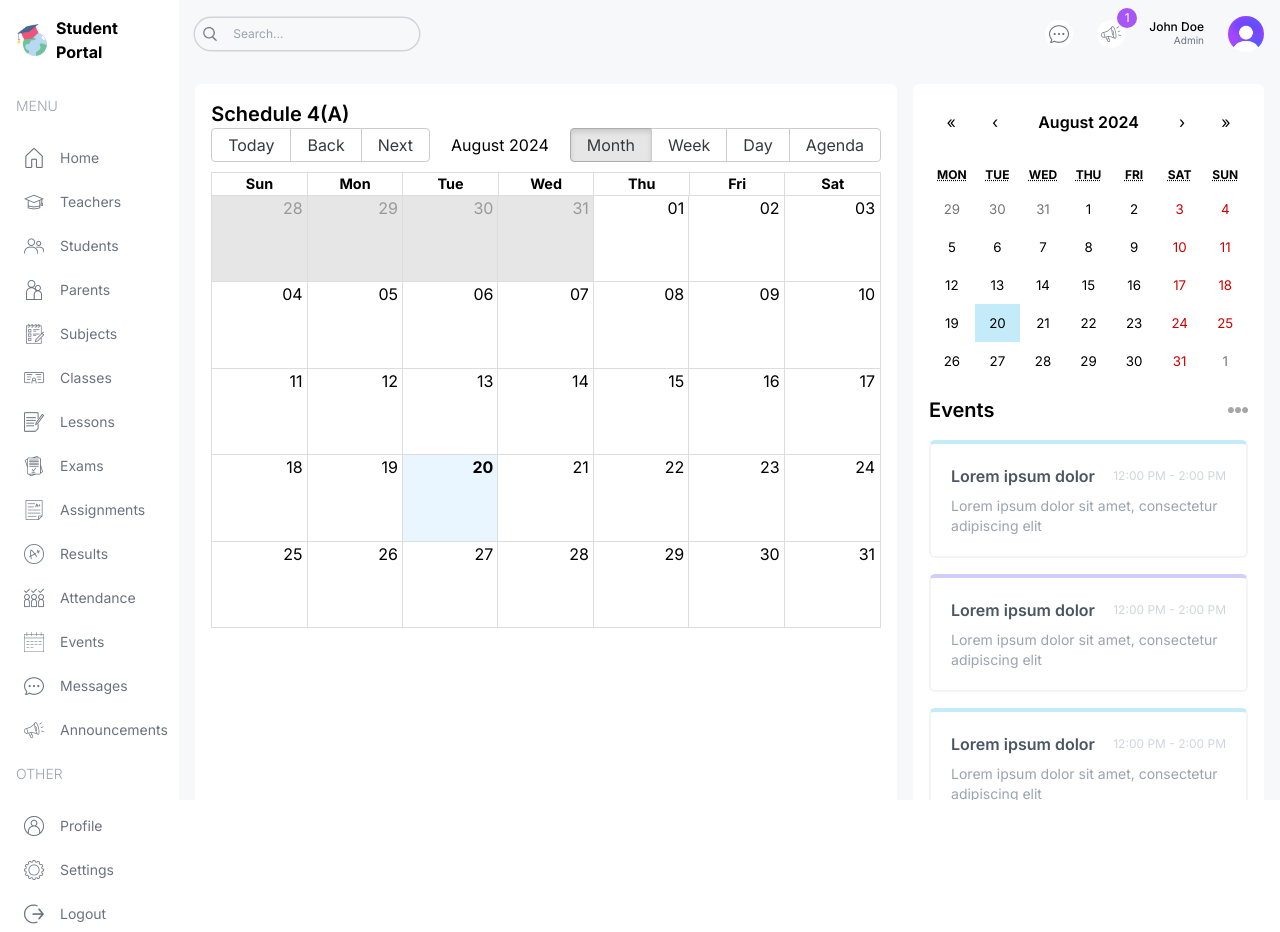
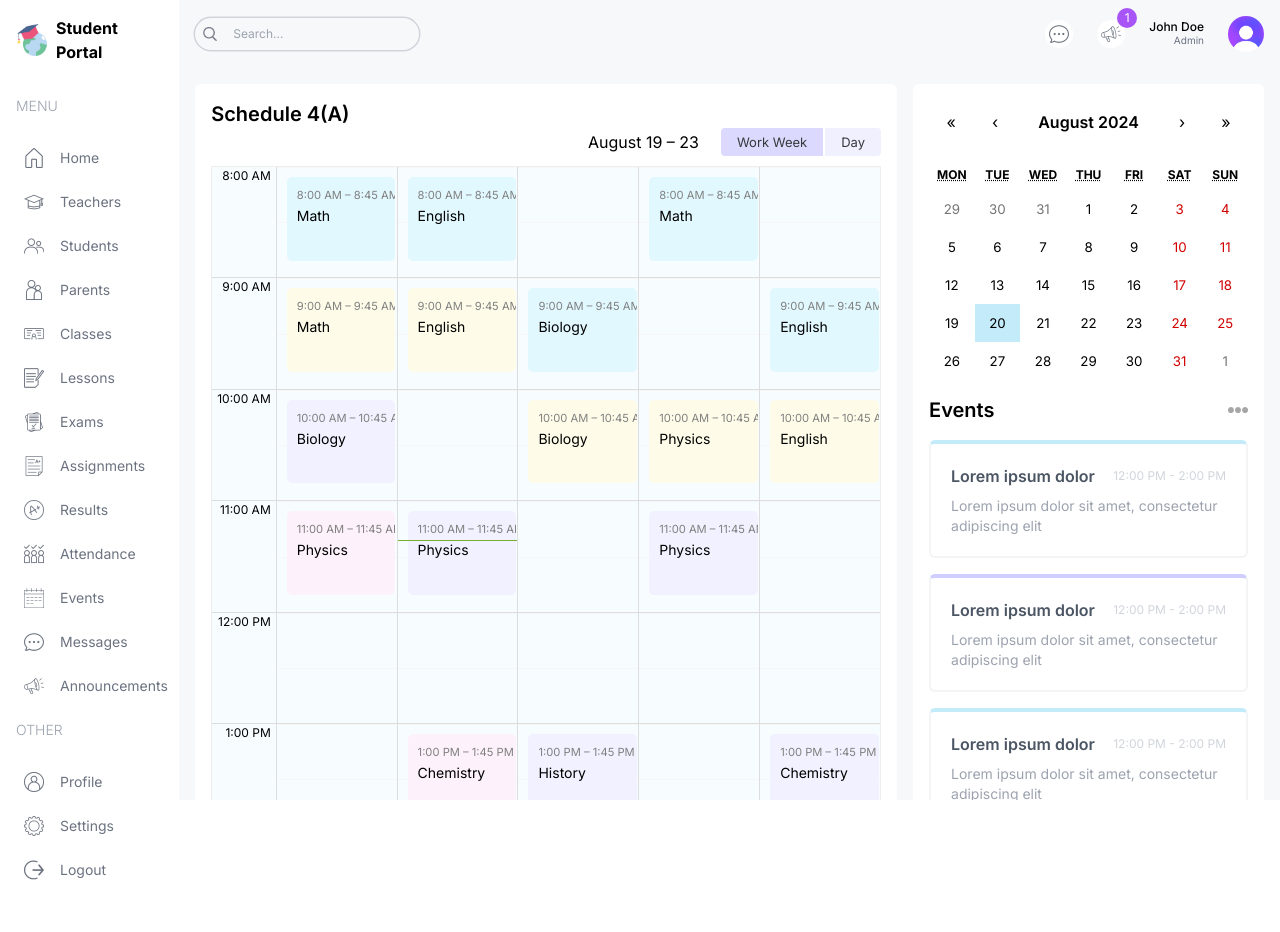
Before and after one commit to safak/next-dashboard-ui, a Next.js app: page /student in a window 1280 px wide. After the commit the page ends 888 px from the top, so only its background shows below. Built offline with nearby package versions, Linux system fonts and the light colour scheme.

Commit message:
calendar

```diff
--- /dev/null
+++ b/src/app/(dashboard)/list/teachers/page.tsx
@@ -0,0 +1,7 @@
+const TeacherListPage = () => {
+    return(
+        <div className=''>TeacherListPage</div>
+    )
+}
+
+export default TeacherListPage
--- a/src/app/globals.css
+++ b/src/app/globals.css
@@ -16,3 +16,100 @@
     background-color: #C3EBFA !important;
     color: black !important;
 }
+
+.rbc-btn-group:first-child{
+    display: none !important;
+}
+
+.rbc-toolbar-label{
+    text-align: right !important;
+    padding: 0px 20px !important;
+}
+
+.rbc-btn-group:last-child{
+    font-size: 13px !important;
+}
+
+.rbc-btn-group:last-child button{
+    border: none !important;
+    background-color: #f1f0ff !important;
+    margin-left: 2px !important;
+}
+
+.rbc-toolbar button.rbc-active{
+    background-color: #dbdafe !important;
+    box-shadow: none !important;
+}
+
+.rbc-time-view{
+    border-color: #eee !important;
+}
+
+.rbc-time-header{
+    display: none !important;
+}
+
+.rbc-time-content{
+    border: none !important;
+}
+
+.rbc-time-gutter.rbc-time-column{
+    font-size: 12px !important;
+}
+
+.rbc-time-gutter .rbc-time-column.rbc-timeslot-goup{
+    padding: 0px 20px !important;
+}
+
+.rbc-timeslot-group{
+    background-color: #f7fdff !important;
+}
+
+.rbc-day-slot{
+    font-size: 14px !important;
+}
+
+.rbc-event{
+    border: none !important;
+    color: black !important;
+    padding: 10px !important;
+    margin: 10px !important;
+    width: 99% !important;
+}
+
+.rbc-event:nth-child(1){
+    background-color: #e2f8ff !important;
+}
+
+.rbc-event:nth-child(2){
+    background-color: #fefce8 !important;
+}
+
+.rbc-event:nth-child(3){
+    background-color: #f2f1ff !important;
+}
+
+.rbc-event:nth-child(4){
+    background-color: #fdf2fb !important;
+}
+
+.rbc-event:nth-child(5){
+    background-color: #e2f8ff !important;
+}
+
+.rbc-event:nth-child(6){
+    background-color: #fefce8 !important;
+}
+
+.rbc-event:nth-child(7){
+    background-color: #f2f1ff !important;
+}
+
+.rbc-event:nth-child(8){
+    background-color: #fdf2fb !important;
+}
+
+.rbc-event-label{
+    color: gray !important;
+    margin-bottom: 5px !important;
+}
--- a/src/components/BigCalendar.tsx
+++ b/src/components/BigCalendar.tsx
@@ -1,23 +1,35 @@
 "use client"
 
-import { Calendar, momentLocalizer } from 'react-big-calendar'
+import { Calendar, momentLocalizer, View, Views } from 'react-big-calendar'
 import moment from 'moment'
 import { calendarEvents } from '@/lib/data'
 import "react-big-calendar/lib/css/react-big-calendar.css"
+import { useState } from 'react'
 
 const localizer = momentLocalizer(moment)
 
-const BigCalendar = () => (
+const BigCalendar = () => {
+  const [view, setView] = useState<View>(Views.WORK_WEEK);
 
-  <div>
+  const handleOnChangeView = (selectedView:View)=>{
+    setView(selectedView);
+  }
+  return(
+
     <Calendar
       localizer={localizer}
       events={calendarEvents}
       startAccessor="start"
       endAccessor="end"
-      style={{ height: 500 }}
+      views={["work_week", "day"]}
+      view={view}
+      style={{ height: "98%" }}
+      onView={handleOnChangeView}
+      min={new Date(2025,1,0,8,0,0)}
+      max={new Date(2025,1,0,18,0,0)}
     />
-  </div>
-)
+
+);
+}
 
 export default BigCalendar
--- a/src/lib/data.ts
+++ b/src/lib/data.ts
@@ -1,6 +1,6 @@
 // TEMPORARY DATA
 
-export let role = "admin";
+export let role = "teacher";
 
 export const teachersData = [
   {
@@ -921,143 +921,143 @@ export const calendarEvents = [
   {
     title: "Math",
     allDay: false,
-    start: new Date(2024, 8, 21, 13, 54),
-    end: new Date(2024, 8, 21, 8, 45),
+    start: new Date(2024, 7, 19, 8, 0),
+    end: new Date(2024, 7, 19, 8, 45),
   },
   {
     title: "English",
     allDay: false,
-    start: new Date(2024, 8, 21, 13, 54),
-    end: new Date(2024, 8, 21, 11, 54),
+    start: new Date(2024, 7, 20, 9, 0),
+    end: new Date(2024, 7, 20, 9, 45),
   },
   {
     title: "Biology",
     allDay: false,
-    start: new Date(2024, 8, 21, 7, 54),
-    end: new Date(2024, 8, 21, 10, 45),
+    start: new Date(2024, 7, 21, 10, 0),
+    end: new Date(2024, 7, 21, 10, 45),
   },
   {
     title: "Physics",
     allDay: false,
-    start: new Date(2024, 8, 21, 15, 44),
-    end: new Date(2024, 8, 21, 9, 54),
+    start: new Date(2024, 7, 22, 11, 0),
+    end: new Date(2024, 7, 22, 11, 45),
   },
   {
     title: "Chemistry",
     allDay: false,
-    start: new Date(2024, 8, 21, 6, 54),
-    end: new Date(2024, 8, 21, 17, 54),
+    start: new Date(2024, 7, 23, 13, 0),
+    end: new Date(2024, 7, 23, 13, 45),
   },
   {
     title: "History",
     allDay: false,
-    start: new Date(2024, 8, 21, 14, 0),
-    end: new Date(2024, 8, 21, 14, 45),
+    start: new Date(2024, 7, 19, 14, 0),
+    end: new Date(2024, 7, 19, 14, 45),
   },
   {
     title: "English",
     allDay: false,
-    start: new Date(2024, 8, 21, 9, 0),
-    end: new Date(2024, 8, 21, 9, 45),
+    start: new Date(2024, 7, 20, 8, 0),
+    end: new Date(2024, 7, 20, 8, 45),
   },
   {
     title: "Biology",
     allDay: false,
-    start: new Date(2024, 8, 21, 10, 0),
-    end: new Date(2024, 8, 21, 10, 45),
+    start: new Date(2024, 7, 21, 9, 0),
+    end: new Date(2024, 7, 21, 9, 45),
   },
   {
     title: "Physics",
     allDay: false,
-    start: new Date(2024, 8, 21, 11, 0),
-    end: new Date(2024, 8, 21, 11, 45),
+    start: new Date(2024, 7, 22, 10, 0),
+    end: new Date(2024, 7, 22, 10, 45),
   },
 
   {
     title: "History",
     allDay: false,
-    start: new Date(2024, 8, 21, 14, 0),
-    end: new Date(2024, 8, 21, 14, 45),
+    start: new Date(2024, 7, 23, 14, 0),
+    end: new Date(2024, 7, 23, 14, 45),
   },
   {
     title: "Math",
     allDay: false,
-    start: new Date(2024, 8, 21, 8, 0),
-    end: new Date(2024, 8, 21, 8, 45),
+    start: new Date(2024, 7, 19, 9, 0),
+    end: new Date(2024, 7, 19, 9, 45),
   },
   {
     title: "Biology",
     allDay: false,
-    start: new Date(2024, 8, 21, 10, 0),
-    end: new Date(2024, 8, 21, 10, 45),
+    start: new Date(2024, 20, 14, 10, 0),
+    end: new Date(2024, 7, 20, 10, 45),
   },
 
   {
     title: "Chemistry",
     allDay: false,
-    start: new Date(2024, 8, 21, 13, 0),
-    end: new Date(2024, 8, 21, 13, 45),
+    start: new Date(2024, 21, 14, 13, 0),
+    end: new Date(2024, 7, 21, 13, 45),
   },
   {
     title: "History",
     allDay: false,
-    start: new Date(2024, 8, 21, 14, 0),
-    end: new Date(2024, 8, 21, 45),
+    start: new Date(2024, 7, 22, 14, 0),
+    end: new Date(2024, 7, 22, 14, 45),
   },
   {
     title: "English",
     allDay: false,
-    start: new Date(2024, 8, 21, 9, 0),
-    end: new Date(2024, 8, 21, 9, 45),
+    start: new Date(2024, 7, 23, 10, 0),
+    end: new Date(2024, 7, 23, 10, 45),
   },
   {
     title: "Biology",
     allDay: false,
-    start: new Date(2024, 8, 21, 10, 0),
-    end: new Date(2024, 8, 21, 10, 45),
+    start: new Date(2024, 7, 19, 10, 0),
+    end: new Date(2024, 7, 19, 10, 45),
   },
   {
     title: "Physics",
     allDay: false,
-    start: new Date(2024, 8, 21, 11, 0),
-    end: new Date(2024, 8, 21, 11, 45),
+    start: new Date(2024, 7, 20, 11, 0),
+    end: new Date(2024, 7, 20, 11, 45),
   },
 
   {
     title: "History",
     allDay: false,
-    start: new Date(2024, 8, 21, 14, 0),
-    end: new Date(2024, 8, 21, 14, 45),
+    start: new Date(2024, 7, 21, 14, 0),
+    end: new Date(2024, 7, 21, 14, 45),
   },
   {
     title: "Math",
     allDay: false,
-    start: new Date(2024, 8, 21, 8, 0),
-    end: new Date(2024, 8, 21, 8, 45),
+    start: new Date(2024, 7, 22, 8, 0),
+    end: new Date(2024, 7, 22, 8, 45),
   },
   {
     title: "English",
     allDay: false,
-    start: new Date(2024, 8, 21, 9, 0),
-    end: new Date(2024, 8, 21, 9, 45),
+    start: new Date(2024, 7, 23, 9, 0),
+    end: new Date(2024, 7, 23, 9, 45),
   },
 
   {
     title: "Physics",
     allDay: false,
-    start: new Date(2024, 8, 21, 11, 0),
-    end: new Date(2024, 8, 21, 11, 45),
+    start: new Date(2024, 7, 19, 11, 0),
+    end: new Date(2024, 7, 19, 11, 45),
   },
   {
     title: "Chemistry",
     allDay: false,
-    start: new Date(2024, 8, 21, 13, 0),
-    end: new Date(2024, 8, 21, 13, 45),
+    start: new Date(2024, 7, 20, 13, 0),
+    end: new Date(2024, 7, 20, 13, 45),
   },
   {
     title: "History",
     allDay: false,
-    start: new Date(2024, 8, 21, 14, 0),
-    end: new Date(2024, 8, 21, 14, 45),
+    start: new Date(2024, 7, 21, 13, 0),
+    end: new Date(2024, 7, 21, 13, 45),
   },
 ];
```
